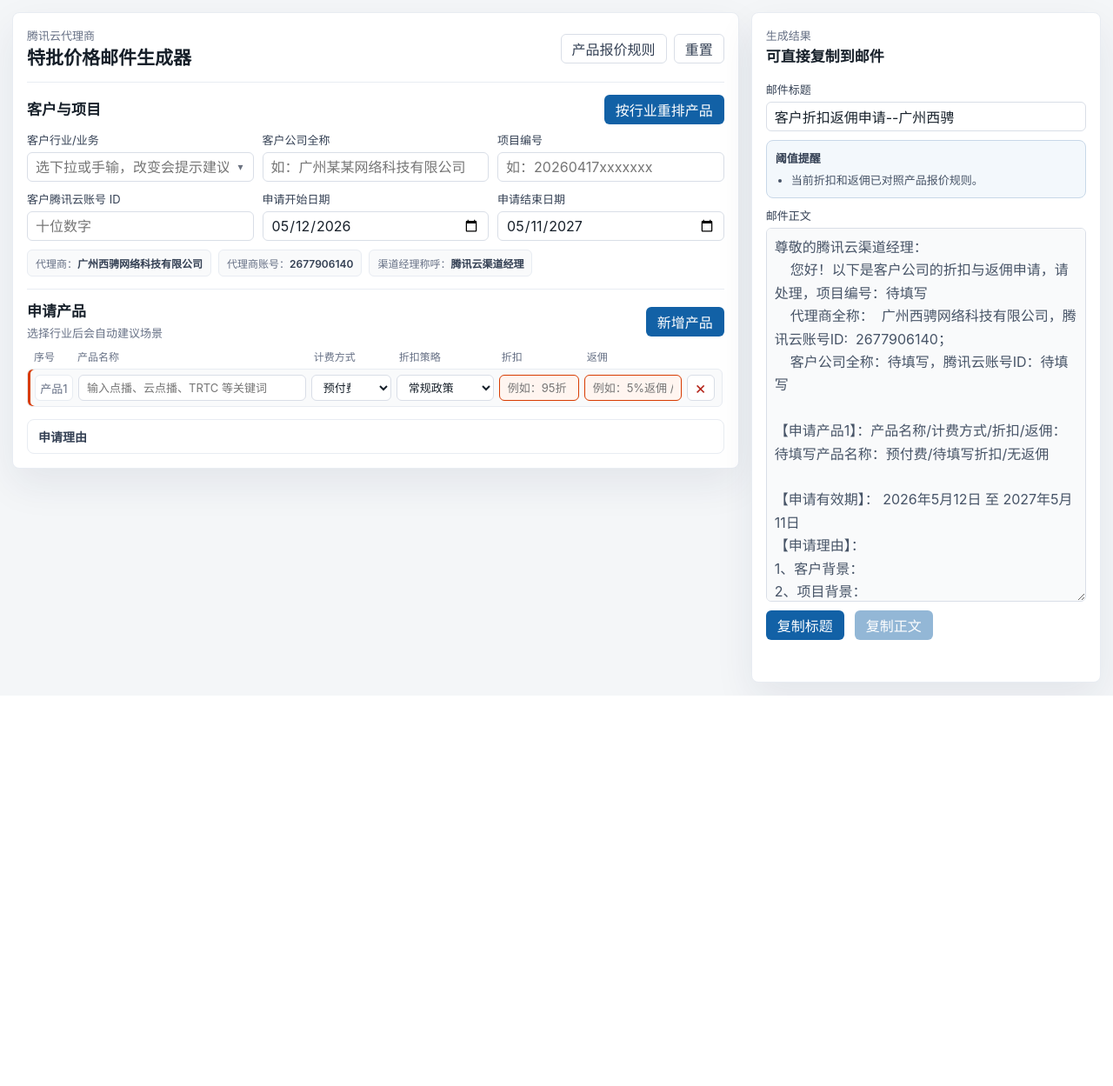
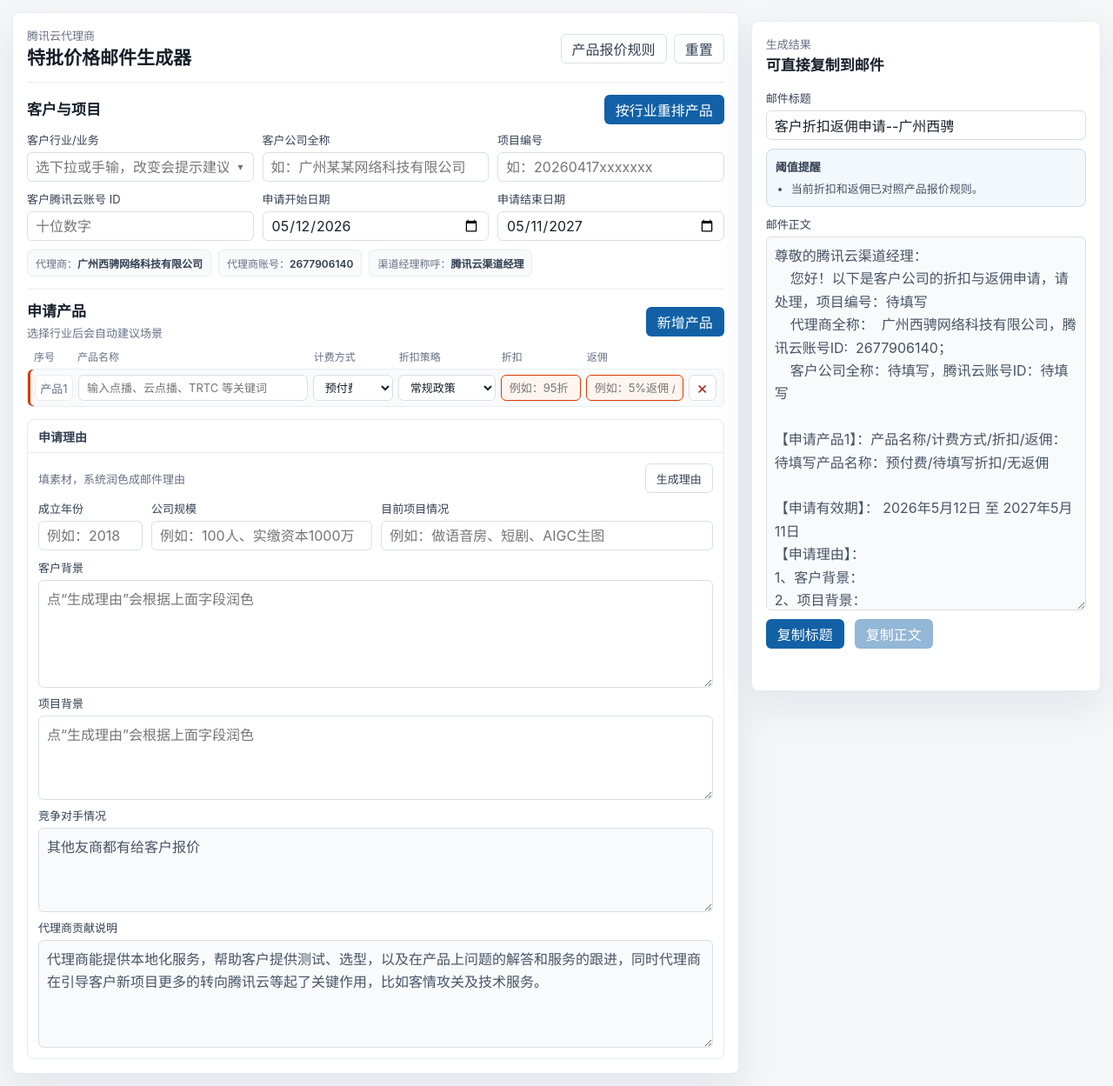
Before and after one commit to changzainb/postemailagent, a Flask app: page / in a window 1280 px wide. Shown: the whole page at 87% size. Before the commit the page ends 800 px from the top, so only its background shows below. Run offline with Flask 3, Linux system fonts and the light colour scheme; data that the repository does not hold is empty.

Commit message:
优化销售生成器产品区和申请理由布局

```diff
--- a/server/static/styles.css
+++ b/server/static/styles.css
@@ -318,7 +318,7 @@ textarea:focus {
   margin-top: 14px;
 }
 
-.compact-section summary {
+.compact-section-title {
   display: flex;
   align-items: center;
   min-height: 38px;
@@ -326,15 +326,13 @@ textarea:focus {
   color: #344054;
   font-size: 14px;
   font-weight: 600;
-  cursor: pointer;
-  user-select: none;
 }
 
-.compact-section[open] {
+.compact-section {
   padding-bottom: 12px;
 }
 
-.compact-section[open] summary {
+.compact-section-title {
   border-bottom: 1px solid var(--line-soft);
   margin-bottom: 12px;
 }
@@ -393,9 +391,7 @@ textarea[readonly] {
   gap: 6px;
   min-width: 0;
   max-width: 100%;
-  max-height: 460px;
-  overflow: auto;
-  padding-right: 2px;
+  overflow: visible;
 }
 
 .product-header,
@@ -584,11 +580,6 @@ textarea[readonly] {
     grid-template-columns: 1fr;
   }
 
-  .product-list {
-    max-height: 420px;
-    overflow: auto;
-  }
-
   .product-header {
     display: none;
   }
--- a/server/templates/index.html
+++ b/server/templates/index.html
@@ -4,7 +4,7 @@
   <meta charset="UTF-8">
   <meta name="viewport" content="width=device-width, initial-scale=1.0">
   <title>特批价格邮件生成器</title>
-  <link rel="stylesheet" href="{{ url_for('static', filename='styles.css') }}?v=20260512-product-suggest-clickfix">
+  <link rel="stylesheet" href="{{ url_for('static', filename='styles.css') }}?v=20260512-product-layout-fix">
 </head>
 <body>
   <main class="app-shell">
@@ -86,8 +86,8 @@
           <div class="product-list" id="productList"></div>
         </section>
 
-        <details class="compact-section reasons-section">
-          <summary>申请理由</summary>
+        <section class="compact-section reasons-section" aria-labelledby="reasonsTitle">
+          <div class="compact-section-title" id="reasonsTitle">申请理由</div>
           <div class="section-heading inline-heading">
             <span>填素材，系统润色成邮件理由</span>
             <button class="ghost-button" id="restoreReasonsButton" type="button">生成理由</button>
@@ -122,7 +122,7 @@
             <span>代理商贡献说明</span>
             <textarea id="agentContribution" rows="4" readonly>代理商能提供本地化服务，帮助客户提供测试、选型，以及在产品上问题的解答和服务的跟进，同时代理商在引导客户新项目更多的转向腾讯云等起了关键作用，比如客情攻关及技术服务。</textarea>
           </label>
-        </details>
+        </section>
       </div>
 
       <aside class="panel output-panel">
@@ -191,6 +191,6 @@
     </article>
   </template>
 
-  <script src="{{ url_for('static', filename='app.js') }}?v=20260512-product-suggest-clickfix"></script>
+  <script src="{{ url_for('static', filename='app.js') }}?v=20260512-product-layout-fix"></script>
 </body>
 </html>
```
